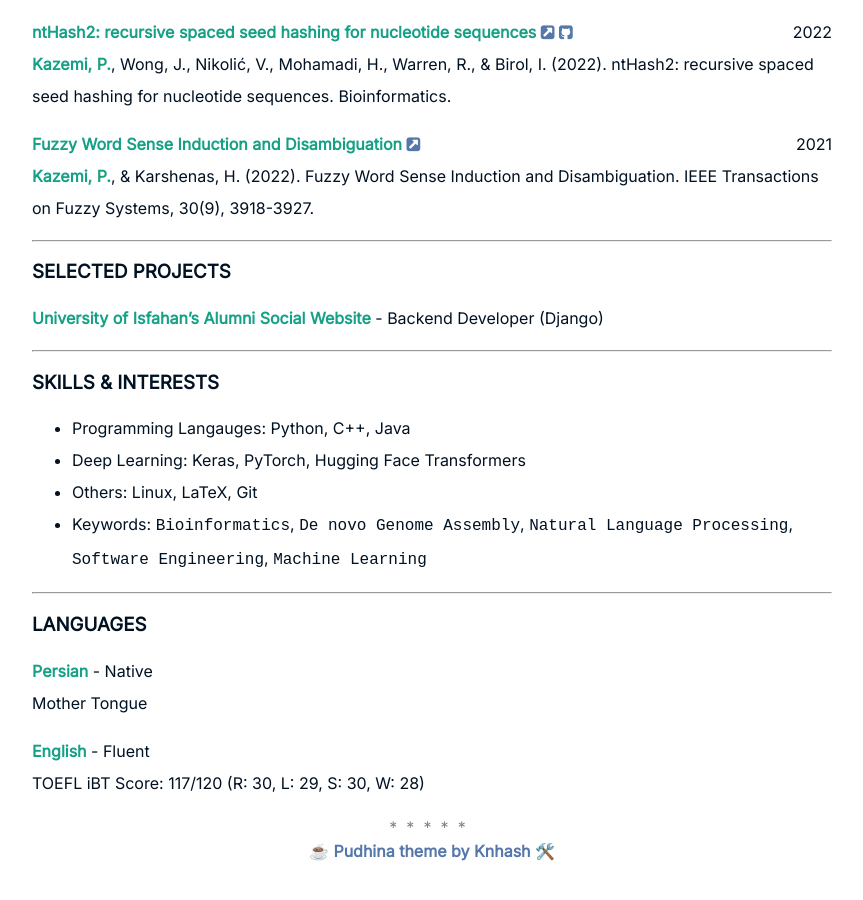
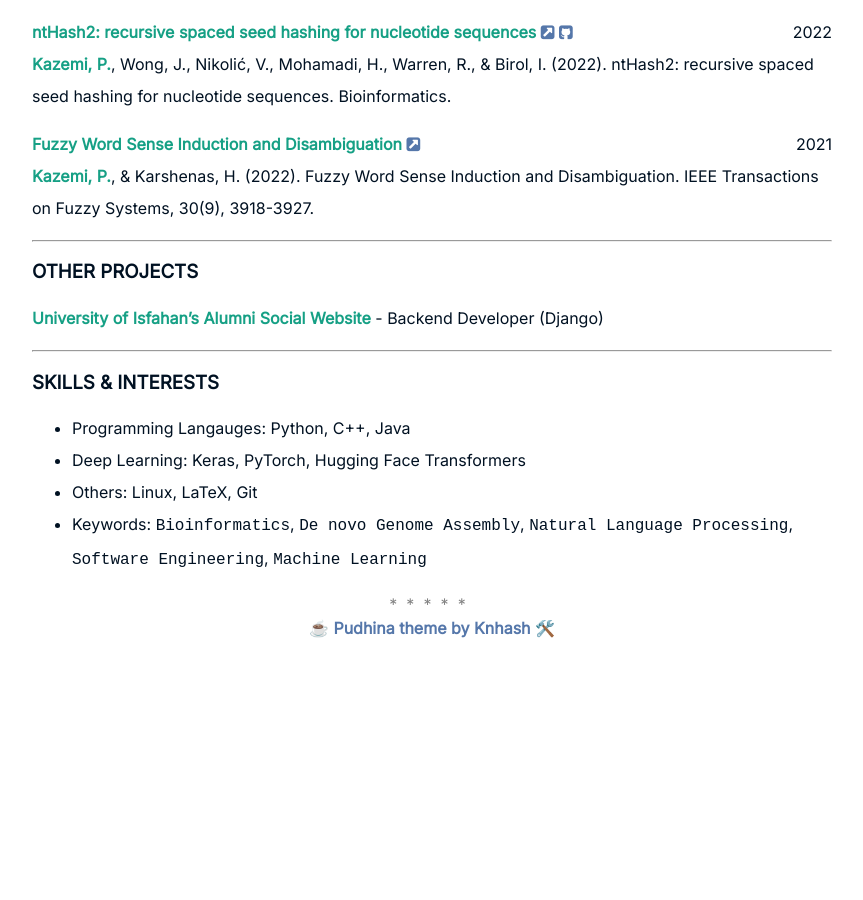
Before and after one commit to parham-k/parham-k.github.io, a Jekyll site: the page built from cv.md, in a window 1280 px wide and 900 px high, scrolled down 1579 px. Shown: the whole window, without its empty margins (208-1071 px from the left). Built offline with Jekyll 4.4.1, drawn with Linux system fonts in a browser that asks for light colours; after the commit the page ends 2279 px from its top, so only the background shows below that.

Commit message:
Update cv.md

```diff
--- a/cv.md
+++ b/cv.md
@@ -58,7 +58,6 @@ title: CV
 <br>
 Nikolić, V., **Kazemi, P.**, Coombe, L., Wong, J., Afshinfard, A., Chu, J., Warren, R. L., & Birol, I. (2022). btllib: A C++ library with Python interface for efficient genomic sequence processing. Journal of Open Source Software, 7(79), 4720. https://doi.org/10.21105/joss.04720
 
-
 **ntHash2: recursive spaced seed hashing for nucleotide sequences**
 <a target="_blank" href="https://academic.oup.com/bioinformatics/advance-article/doi/10.1093/bioinformatics/btac564/6674501">
 <i class="fa fa-external-link-square"></i>
@@ -80,7 +79,7 @@ Nikolić, V., **Kazemi, P.**, Coombe, L., Wong, J., Afshinfard, A., Chu, J., War
 
 ---
 
-### SELECTED PROJECTS
+### OTHER PROJECTS
 
 **University of Isfahan's Alumni Social Website** - Backend Developer (Django)
 
@@ -91,15 +90,3 @@ Nikolić, V., **Kazemi, P.**, Coombe, L., Wong, J., Afshinfard, A., Chu, J., War
 - Deep Learning: Keras, PyTorch, Hugging Face Transformers
 - Others: Linux, LaTeX, Git
 - Keywords: `Bioinformatics`, `De novo Genome Assembly`, `Natural Language Processing`, `Software Engineering`, `Machine Learning`
-
----
-
-### LANGUAGES
-
-**Persian** - Native
-<br>
-Mother Tongue
-
-**English** - Fluent
-<br>
-TOEFL iBT Score: 117/120 (R: 30, L: 29, S: 30, W: 28)
```
